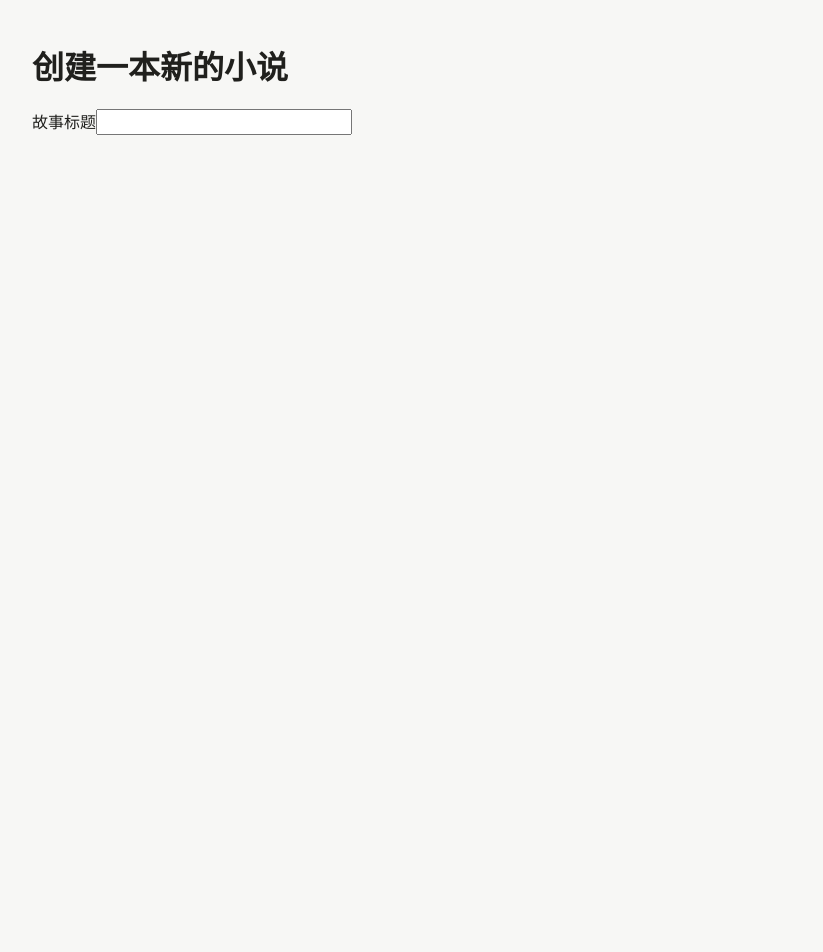
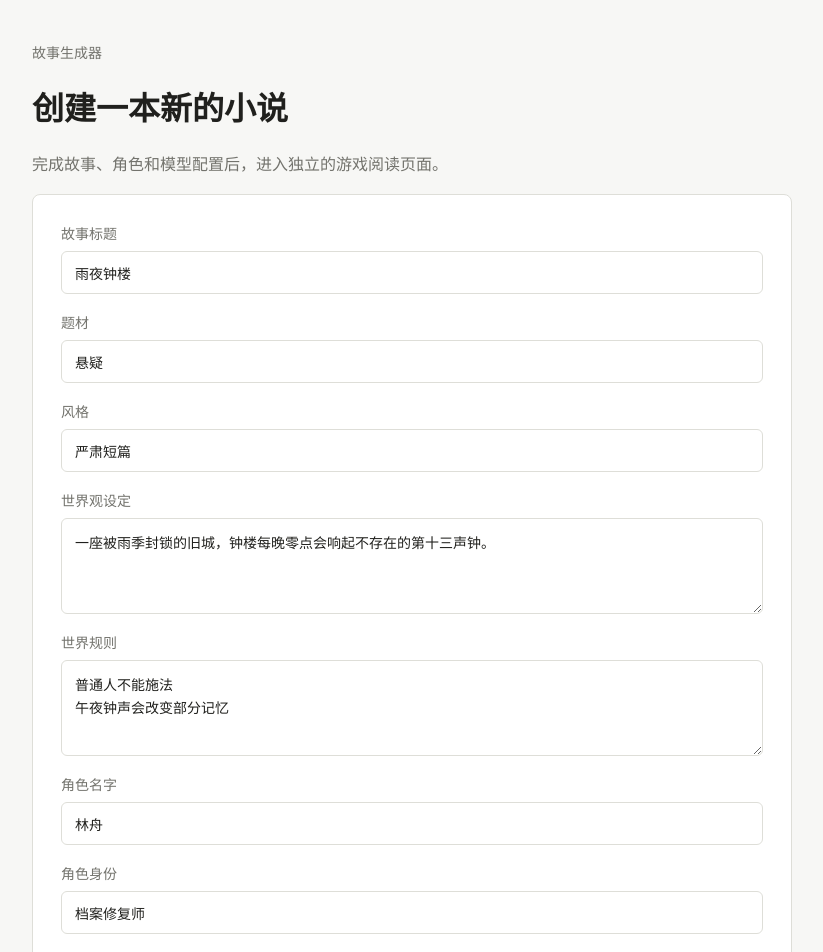
Before and after one commit to 230517ydyzs-maker/world-book, a React (Vite) app: page / in a window 1280 px wide. Shown: the top 952 px of the page, without its empty margins (228-1051 px from the left). Before the commit the page ends 842 px from the top, so only its background shows below. Built offline with nearby package versions, Linux system fonts and the light colour scheme.

Commit message:
feat: add create story page

```diff
--- /dev/null
+++ b/src/components/ModelConfigForm.tsx
@@ -0,0 +1,26 @@
+interface ModelConfigFormProps {
+  baseUrl: string;
+  apiKey: string;
+  model: string;
+  onChange: (field: 'baseUrl' | 'apiKey' | 'model', value: string) => void;
+}
+
+export default function ModelConfigForm({ baseUrl, apiKey, model, onChange }: ModelConfigFormProps) {
+  return (
+    <section className="form-section">
+      <h2>AI 模型配置</h2>
+      <label>
+        Base URL
+        <input value={baseUrl} onChange={(event) => onChange('baseUrl', event.target.value)} />
+      </label>
+      <label>
+        模型名
+        <input value={model} onChange={(event) => onChange('model', event.target.value)} />
+      </label>
+      <label>
+        API Key
+        <input type="password" value={apiKey} onChange={(event) => onChange('apiKey', event.target.value)} />
+      </label>
+    </section>
+  );
+}
--- a/src/pages/CreateStoryPage.tsx
+++ b/src/pages/CreateStoryPage.tsx
@@ -1,9 +1,100 @@
+import { FormEvent, useEffect, useState } from 'react';
+import ModelConfigForm from '../components/ModelConfigForm';
+import { useGameStore } from '../store/useGameStore';
+
+const defaults = {
+  title: '雨夜钟楼',
+  genre: '悬疑',
+  style: '严肃短篇',
+  worldSetting: '一座被雨季封锁的旧城，钟楼每晚零点会响起不存在的第十三声钟。',
+  rulesText: '普通人不能施法\n午夜钟声会改变部分记忆',
+  characterName: '林舟',
+  characterIdentity: '档案修复师',
+  characterGoal: '查清父亲失踪真相',
+  abilitiesText: '观察\n推理\n档案修复',
+  weaknessesText: '体力较弱',
+  baseUrl: 'https://api.example.com/v1',
+  apiKey: '',
+  model: 'your-model-name'
+};
+
 export default function CreateStoryPage() {
+  const [form, setForm] = useState(defaults);
+  const { createStory, isLoading, error, currentStory } = useGameStore();
+
+  useEffect(() => {
+    if (currentStory) {
+      window.location.assign(`/play/${currentStory.config.id}`);
+    }
+  }, [currentStory]);
+
+  function update(field: keyof typeof defaults, value: string) {
+    setForm((current) => ({ ...current, [field]: value }));
+  }
+
+  async function submit(event: FormEvent) {
+    event.preventDefault();
+    await createStory(form);
+  }
+
   return (
-    <main className="page page-narrow">
+    <main className="page page-narrow create-page">
+      <p className="eyebrow">故事生成器</p>
       <h1>创建一本新的小说</h1>
-      <label htmlFor="title">故事标题</label>
-      <input id="title" name="title" />
+      <p className="lede">完成故事、角色和模型配置后，进入独立的游戏阅读页面。</p>
+
+      <form className="panel form-grid" onSubmit={submit}>
+        <label>
+          故事标题
+          <input value={form.title} onChange={(event) => update('title', event.target.value)} required />
+        </label>
+        <label>
+          题材
+          <input value={form.genre} onChange={(event) => update('genre', event.target.value)} required />
+        </label>
+        <label>
+          风格
+          <input value={form.style} onChange={(event) => update('style', event.target.value)} required />
+        </label>
+        <label>
+          世界观设定
+          <textarea value={form.worldSetting} onChange={(event) => update('worldSetting', event.target.value)} required />
+        </label>
+        <label>
+          世界规则
+          <textarea value={form.rulesText} onChange={(event) => update('rulesText', event.target.value)} />
+        </label>
+        <label>
+          角色名字
+          <input value={form.characterName} onChange={(event) => update('characterName', event.target.value)} required />
+        </label>
+        <label>
+          角色身份
+          <input value={form.characterIdentity} onChange={(event) => update('characterIdentity', event.target.value)} required />
+        </label>
+        <label>
+          角色目标
+          <input value={form.characterGoal} onChange={(event) => update('characterGoal', event.target.value)} required />
+        </label>
+        <label>
+          能力
+          <textarea value={form.abilitiesText} onChange={(event) => update('abilitiesText', event.target.value)} />
+        </label>
+        <label>
+          弱点
+          <textarea value={form.weaknessesText} onChange={(event) => update('weaknessesText', event.target.value)} />
+        </label>
+
+        <ModelConfigForm
+          baseUrl={form.baseUrl}
+          apiKey={form.apiKey}
+          model={form.model}
+          onChange={update}
+        />
+
+        {error ? <p className="error">{error}</p> : null}
+        <button type="submit" disabled={isLoading}>{isLoading ? '生成中...' : '进入故事'}</button>
+      </form>
     </main>
   );
 }
--- a/src/styles.css
+++ b/src/styles.css
@@ -34,3 +34,74 @@ textarea {
   color: #73736d;
   font-size: 14px;
 }
+
+.lede {
+  color: #73736d;
+  line-height: 1.7;
+}
+
+.panel {
+  background: #ffffff;
+  border: 1px solid #deded8;
+  border-radius: 8px;
+}
+
+.form-grid {
+  display: grid;
+  gap: 18px;
+  padding: 28px;
+}
+
+.form-section {
+  display: grid;
+  gap: 14px;
+  border-top: 1px solid #deded8;
+  padding-top: 18px;
+}
+
+.form-section h2 {
+  margin: 0;
+  font-size: 18px;
+}
+
+label {
+  display: grid;
+  gap: 8px;
+  color: #73736d;
+  font-size: 14px;
+}
+
+input,
+textarea {
+  width: 100%;
+  border: 1px solid #deded8;
+  border-radius: 6px;
+  background: #ffffff;
+  color: #20201d;
+  padding: 12px 13px;
+}
+
+textarea {
+  min-height: 96px;
+  resize: vertical;
+  line-height: 1.65;
+}
+
+button {
+  border: 0;
+  border-radius: 6px;
+  background: #1d1d1b;
+  color: #ffffff;
+  min-height: 42px;
+  padding: 0 18px;
+  justify-self: start;
+}
+
+button:disabled {
+  opacity: 0.6;
+}
+
+.error {
+  color: #b42318;
+  margin: 0;
+}
```
Also changed, not shown: 1 other file (tests, documents, lock files or other folders).
